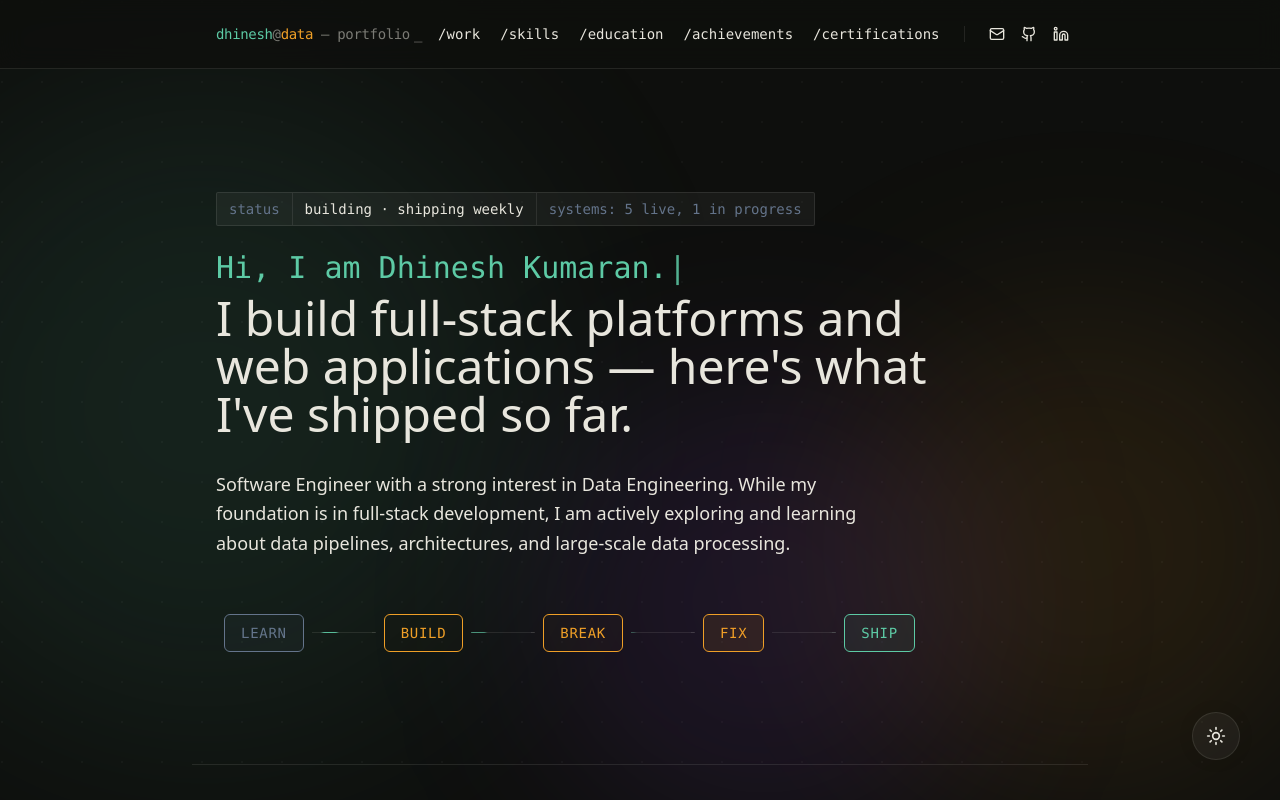
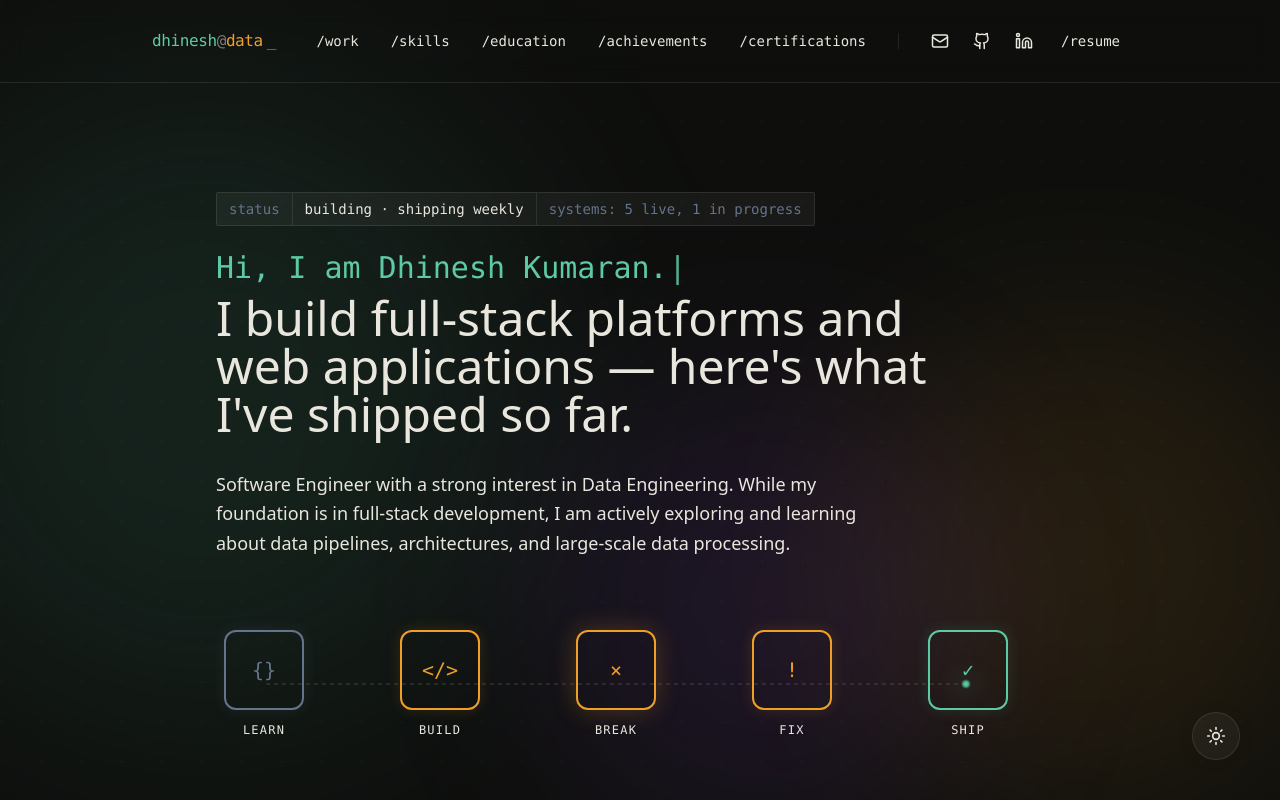
Before and after one commit to Dhineshkumaran/Portfolio, a Next.js app: page / in a window 1280 px wide. Shown: the top 800 px of the page. Built offline with nearby package versions, Linux system fonts and the light colour scheme.

Commit message:
New improvements

```diff
--- a/app/page.tsx
+++ b/app/page.tsx
@@ -6,6 +6,7 @@ import Education from '../components/Education';
 import Achievements from '../components/Achievements';
 import Certifications from '../components/Certifications';
 import Stats from '../components/Stats';
+import FadeIn from '../components/FadeIn';
 import { projects } from '../lib/projects';
 
 export default function Home() {
@@ -14,16 +15,21 @@ export default function Home() {
       <AnimatedBackground />
 
       <div className="relative z-10">
+        <FadeIn>
           <Hero />
+        </FadeIn>
 
+        <FadeIn>
           <section className="py-16 max-w-4xl mx-auto px-6 border-t border-border scroll-mt-32" id="work">
             <h2 className="font-mono text-xl text-foreground mb-8">
                 <span className="text-teal">#</span> professional_work
             </h2>
 
             <div className="space-y-4 mb-12">
-              {projects.filter(p => p.category === 'professional').map((project) => (
-                  <JobCard key={project.name} project={project} />
+                {projects.filter(p => p.category === 'professional').map((project, i) => (
+                    <FadeIn key={project.name} delay={i * 0.1}>
+                        <JobCard project={project} />
+                    </FadeIn>
                 ))}
             </div>
 
@@ -32,17 +38,20 @@ export default function Home() {
             </h2>
 
             <div className="space-y-4">
-              {projects.filter(p => p.category === 'personal').map((project) => (
-                  <JobCard key={project.name} project={project} />
+                {projects.filter(p => p.category === 'personal').map((project, i) => (
+                    <FadeIn key={project.name} delay={i * 0.1}>
+                        <JobCard project={project} />
+                    </FadeIn>
                 ))}
             </div>
           </section>
+        </FadeIn>
 
-        <SkillsArchitecture />
-        <Education />
-        <Achievements />
-        <Certifications />
-        <Stats />
+        <FadeIn><SkillsArchitecture /></FadeIn>
+        <FadeIn><Education /></FadeIn>
+        <FadeIn><Achievements /></FadeIn>
+        <FadeIn><Certifications /></FadeIn>
+        <FadeIn><Stats /></FadeIn>
       </div>
     </div>
   );
--- a/components/AnimatedBackground.tsx
+++ b/components/AnimatedBackground.tsx
@@ -1,10 +1,13 @@
 "use client";
 
-import { motion } from 'framer-motion';
+import { motion, useScroll, useTransform } from 'framer-motion';
 import { useEffect, useState } from 'react';
 
 export default function AnimatedBackground() {
     const [mousePosition, setMousePosition] = useState({ x: 0, y: 0 });
+    const { scrollY } = useScroll();
+    const y1 = useTransform(scrollY, [0, 2000], [0, 400]);
+    const y2 = useTransform(scrollY, [0, 2000], [0, -300]);
 
     useEffect(() => {
         const handleMouseMove = (e: MouseEvent) => {
@@ -29,20 +32,18 @@ export default function AnimatedBackground() {
                 className="absolute w-[40rem] h-[40rem] rounded-full bg-[#5DCAA5]/10 blur-[120px]"
                 animate={{
                     x: (mousePosition.x - (typeof window !== 'undefined' ? window.innerWidth : 1000) / 2) * -0.02,
-                    y: (mousePosition.y - (typeof window !== 'undefined' ? window.innerHeight : 800) / 2) * -0.02,
                 }}
                 transition={{ type: "tween", duration: 1 }}
-                style={{ top: '10%', left: '-10%' }}
+                style={{ top: '10%', left: '-10%', y: y1 }}
             />
 
             <motion.div
                 className="absolute w-[30rem] h-[30rem] rounded-full bg-[#EF9F27]/10 blur-[100px]"
                 animate={{
                     x: (mousePosition.x - (typeof window !== 'undefined' ? window.innerWidth : 1000) / 2) * 0.03,
-                    y: (mousePosition.y - (typeof window !== 'undefined' ? window.innerHeight : 800) / 2) * 0.03,
                 }}
                 transition={{ type: "tween", duration: 1 }}
-                style={{ bottom: '0%', right: '-5%' }}
+                style={{ bottom: '0%', right: '-5%', y: y2 }}
             />
 
             {/* Subtle floating ambient particles */}
--- /dev/null
+++ b/components/FadeIn.tsx
@@ -0,0 +1,36 @@
+"use client";
+
+import { motion } from "framer-motion";
+import { ReactNode } from "react";
+
+interface FadeInProps {
+    children: ReactNode;
+    delay?: number;
+    className?: string;
+    direction?: "up" | "down" | "left" | "right" | "none";
+}
+
+export default function FadeIn({ children, delay = 0, className = "", direction = "up" }: FadeInProps) {
+    const directionOffset = {
+        up: 40,
+        down: -40,
+        left: 40,
+        right: -40,
+        none: 0
+    };
+
+    const initialY = direction === "up" || direction === "down" ? directionOffset[direction] : 0;
+    const initialX = direction === "left" || direction === "right" ? directionOffset[direction] : 0;
+
+    return (
+        <motion.div
+            initial={{ opacity: 0, y: initialY, x: initialX }}
+            whileInView={{ opacity: 1, y: 0, x: 0 }}
+            viewport={{ once: true, margin: "-100px" }}
+            transition={{ duration: 0.7, ease: [0.21, 0.47, 0.32, 0.98], delay }}
+            className={className}
+        >
+            {children}
+        </motion.div>
+    );
+}
--- a/components/Nav.tsx
+++ b/components/Nav.tsx
@@ -1,53 +1,148 @@
 "use client";
 
 import Link from 'next/link';
-import { Github, Linkedin, Mail } from 'lucide-react';
+import { Github, Linkedin, Mail, Menu, X } from 'lucide-react';
+import { motion, useMotionValue, useSpring, useTransform } from 'framer-motion';
+import { useRef, ReactNode, useState } from 'react';
+
+function MagneticLink({ children }: { children: ReactNode }) {
+    const ref = useRef<HTMLDivElement>(null);
+    const x = useMotionValue(0);
+    const y = useMotionValue(0);
+
+    const mouseXSpring = useSpring(x, { stiffness: 150, damping: 15, mass: 0.1 });
+    const mouseYSpring = useSpring(y, { stiffness: 150, damping: 15, mass: 0.1 });
+
+    const handleMouse = (e: React.MouseEvent) => {
+        const { clientX, clientY } = e;
+        const { height, width, left, top } = ref.current!.getBoundingClientRect();
+        const middleX = clientX - (left + width / 2);
+        const middleY = clientY - (top + height / 2);
+        x.set(middleX * 0.3); // Magnetic pull strength
+        y.set(middleY * 0.3);
+    };
+
+    const reset = () => {
+        x.set(0);
+        y.set(0);
+    };
+
+    return (
+        <motion.div
+            ref={ref}
+            onMouseMove={handleMouse}
+            onMouseLeave={reset}
+            animate={{ x: 0, y: 0 }}
+            style={{ x: mouseXSpring, y: mouseYSpring }}
+            className="cursor-pointer"
+        >
+            {children}
+        </motion.div>
+    );
+}
 
 export default function Nav() {
+    const [isMobileMenuOpen, setIsMobileMenuOpen] = useState(false);
+
+    const navLinks = [
+        { href: "#work", label: "/work" },
+        { href: "#skills", label: "/skills" },
+        { href: "#education", label: "/education" },
+        { href: "#achievements", label: "/achievements" },
+        { href: "#certifications", label: "/certifications" },
+    ];
 
     return (
-        <nav className="w-full py-6 border-b border-border fixed top-0 left-0 right-0 z-50 bg-navBg backdrop-blur-md">
-            <div className="max-w-4xl mx-auto px-6 flex flex-row items-center justify-between gap-4 overflow-x-auto [&::-webkit-scrollbar]:hidden [-ms-overflow-style:none] [scrollbar-width:none]">
-                <div className="font-mono text-sm tracking-tight text-foreground whitespace-nowrap">
-                    <span className="text-teal">dhinesh</span><span className="opacity-50">@</span><span className="text-amber">data</span> <span className="opacity-50">— portfolio</span>
+        <nav className="w-full py-4 md:py-6 border-b border-border fixed top-0 left-0 right-0 z-50 bg-navBg/95 backdrop-blur-md">
+            <div className="max-w-5xl mx-auto px-6 flex flex-row items-center justify-between gap-4">
+                <div className="font-mono text-sm md:text-base tracking-tight text-foreground whitespace-nowrap z-50">
+                    <span className="text-teal">dhinesh</span><span className="opacity-50">@</span><span className="text-amber">data</span>
                     <span className="animate-pulse ml-1 opacity-70">_</span>
                 </div>
 
-                <div className="flex flex-row items-center gap-3 md:gap-5 font-mono text-xs md:text-sm whitespace-nowrap pr-4">
-                    <Link href="#work" className="text-foreground/70 hover:text-foreground transition-colors">
-                        /work
-                    </Link>
-                    <Link href="#skills" className="text-foreground/70 hover:text-foreground transition-colors">
-                        /skills
-                    </Link>
-                    <Link href="#education" className="text-foreground/70 hover:text-foreground transition-colors">
-                        /education
-                    </Link>
-                    <Link href="#achievements" className="text-foreground/70 hover:text-foreground transition-colors">
-                        /achievements
-                    </Link>
-                    <Link href="#certifications" className="text-foreground/70 hover:text-foreground transition-colors">
-                        /certifications
-                    </Link>
+                {/* Desktop Navigation */}
+                <div className="hidden lg:flex flex-row items-center gap-4 font-mono text-sm whitespace-nowrap">
+                    {navLinks.map(link => (
+                        <MagneticLink key={link.href}>
+                            <Link href={link.href} className="text-foreground/70 hover:text-foreground transition-colors px-2 py-1 block">
+                                {link.label}
+                            </Link>
+                        </MagneticLink>
+                    ))}
 
-                    <div className="w-px h-4 bg-border mx-1"></div>
+                    <div className="w-px h-4 bg-border mx-2"></div>
 
-                    <div className="flex items-center gap-4">
-                        <a href="mailto:dhineshkumaran2004@outlook.com" aria-label="Email" className="text-foreground/70 hover:text-foreground transition-colors">
-                            <Mail size={16} />
-                        </a>
-                        <a href="https://github.com/Dhineshkumaran" target="_blank" rel="noopener noreferrer" aria-label="GitHub" className="text-foreground/70 hover:text-teal transition-colors">
-                            <Github size={16} />
-                        </a>
-                        <a href="https://linkedin.com/in/dhineshkumaran" target="_blank" rel="noopener noreferrer" aria-label="LinkedIn" className="text-foreground/70 hover:text-teal transition-colors">
-                            <Linkedin size={16} />
-                        </a>
-                        <a href="/resume.pdf" target="_blank" rel="noopener noreferrer" className="text-foreground/70 hover:text-amber transition-colors ml-1">
-                            /resume
-                        </a>
+                    <div className="flex items-center gap-2">
+                        <MagneticLink>
+                            <a href="mailto:dhineshkumaran2004@outlook.com" aria-label="Email" className="text-foreground/70 hover:text-foreground transition-colors p-2 block">
+                                <Mail size={18} />
+                            </a>
+                        </MagneticLink>
+                        <MagneticLink>
+                            <a href="https://github.com/Dhineshkumaran" target="_blank" rel="noopener noreferrer" aria-label="GitHub" className="text-foreground/70 hover:text-teal transition-colors p-2 block">
+                                <Github size={18} />
+                            </a>
+                        </MagneticLink>
+                        <MagneticLink>
+                            <a href="https://linkedin.com/in/dhineshkumaran" target="_blank" rel="noopener noreferrer" aria-label="LinkedIn" className="text-foreground/70 hover:text-teal transition-colors p-2 block">
+                                <Linkedin size={18} />
+                            </a>
+                        </MagneticLink>
+                        <MagneticLink>
+                            <a href="/resume.pdf" target="_blank" rel="noopener noreferrer" className="text-foreground/70 hover:text-amber transition-colors ml-1 px-2 py-1 block">
+                                /resume
+                            </a>
+                        </MagneticLink>
                     </div>
                 </div>
+
+                {/* Mobile Menu Button */}
+                <button
+                    className="lg:hidden text-foreground/70 hover:text-foreground p-2 z-50"
+                    onClick={() => setIsMobileMenuOpen(!isMobileMenuOpen)}
+                >
+                    {isMobileMenuOpen ? <X size={24} /> : <Menu size={24} />}
+                </button>
             </div>
+
+            {/* Mobile Dropdown Menu */}
+            {isMobileMenuOpen && (
+                <motion.div
+                    initial={{ opacity: 0, y: -20 }}
+                    animate={{ opacity: 1, y: 0 }}
+                    className="lg:hidden absolute top-full left-0 right-0 bg-background border-b border-border shadow-xl p-6 font-mono text-sm"
+                >
+                    <div className="flex flex-col gap-4">
+                        {navLinks.map(link => (
+                            <Link
+                                key={link.href}
+                                href={link.href}
+                                onClick={() => setIsMobileMenuOpen(false)}
+                                className="text-foreground/70 hover:text-foreground transition-colors"
+                            >
+                                {link.label}
+                            </Link>
+                        ))}
+
+                        <div className="w-full h-px bg-border my-2"></div>
+
+                        <div className="flex flex-col gap-4">
+                            <a href="mailto:dhineshkumaran2004@outlook.com" className="flex items-center gap-3 text-foreground/70 hover:text-foreground">
+                                <Mail size={16} /> Email Me
+                            </a>
+                            <a href="https://github.com/Dhineshkumaran" target="_blank" rel="noopener noreferrer" className="flex items-center gap-3 text-foreground/70 hover:text-teal">
+                                <Github size={16} /> GitHub
+                            </a>
+                            <a href="https://linkedin.com/in/dhineshkumaran" target="_blank" rel="noopener noreferrer" className="flex items-center gap-3 text-foreground/70 hover:text-teal">
+                                <Linkedin size={16} /> LinkedIn
+                            </a>
+                            <a href="/resume.pdf" target="_blank" rel="noopener noreferrer" className="flex items-center gap-3 text-foreground/70 hover:text-amber">
+                                <span className="w-4 text-center">/</span> Resume
+                            </a>
+                        </div>
+                    </div>
+                </motion.div>
+            )}
         </nav>
     );
 }
--- a/components/PipelineDiagram.tsx
+++ b/components/PipelineDiagram.tsx
@@ -2,55 +2,87 @@ import { motion } from 'framer-motion';
 
 export default function PipelineDiagram() {
     const stages = [
-        { label: 'Learn', status: 'learning' },
-        { label: 'Build', status: 'in-progress' },
-        { label: 'Break', status: 'amber' },
-        { label: 'Fix', status: 'in-progress' },
-        { label: 'Ship', status: 'passed' }
+        { label: 'Learn', status: 'learning', icon: '{}' },
+        { label: 'Build', status: 'in-progress', icon: '</>' },
+        { label: 'Break', status: 'amber', icon: '×' },
+        { label: 'Fix', status: 'in-progress', icon: '!' },
+        { label: 'Ship', status: 'passed', icon: '✓' }
     ];
 
     const getColors = (status: string) => {
         switch(status) {
-            case 'passed': return 'border-teal text-teal bg-teal/5';
-            case 'in-progress': return 'border-amber text-amber bg-amber/5';
-            case 'amber': return 'border-amber text-amber bg-amber/10'; // Slightly more intense
+            case 'passed': return 'border-teal text-teal bg-teal/5 shadow-[0_0_15px_rgba(93,202,165,0.15)]';
+            case 'in-progress': return 'border-amber text-amber bg-amber/5 shadow-[0_0_15px_rgba(239,159,39,0.15)]';
+            case 'amber': return 'border-amber text-amber bg-amber/10 shadow-[0_0_25px_rgba(239,159,39,0.25)]';
             case 'learning':
-            default: return 'border-slateBlue text-slateBlue bg-slateBlue/5';
+            default: return 'border-slateBlue text-slateBlue bg-slateBlue/5 shadow-[0_0_15px_rgba(100,116,139,0.15)]';
         }
     };
 
     return (
-        <div className="w-full py-8 mt-4 overflow-x-auto no-scrollbar">
-            <div className="flex items-center min-w-max px-2">
+        <div className="w-full py-12 mt-4 overflow-x-auto no-scrollbar relative">
+            {/* SVG Background Path for Data Flow */}
+            <svg className="absolute top-1/2 left-0 w-[800px] h-24 -translate-y-1/2 pointer-events-none z-0 hidden md:block" style={{ minWidth: '800px' }}>
+                <motion.path
+                    d="M 50 48 L 750 48"
+                    stroke="rgba(232, 230, 221, 0.1)"
+                    strokeWidth="2"
+                    fill="none"
+                    strokeDasharray="4 4"
+                />
+
+                {/* Flowing animated data packets (circles on the line) */}
+                {[0, 1, 2].map((i) => (
+                    <motion.circle
+                        key={i}
+                        cx="50"
+                        cy="48"
+                        r="3"
+                        fill="#5DCAA5"
+                        initial={{ pathLength: 0, opacity: 0 }}
+                        animate={{
+                            cx: ["50", "750"],
+                            opacity: [0, 1, 1, 0]
+                        }}
+                        transition={{
+                            duration: 3,
+                            repeat: Infinity,
+                            ease: "linear",
+                            delay: i * 1
+                        }}
+                        className="blur-[1px]"
+                    />
+                ))}
+            </svg>
+
+            <div className="flex items-center justify-between min-w-max px-2 relative z-10 w-full md:w-[800px]">
                 {stages.map((stage, idx) => (
-                    <div key={stage.label} className="flex items-center">
-                        <div className={`px-4 py-2 border rounded-md font-mono text-sm uppercase tracking-wider ${getColors(stage.status)} relative overflow-hidden group`}>
+                    <motion.div
+                        key={stage.label}
+                        className="flex flex-col items-center gap-3 relative"
+                        initial={{ opacity: 0, y: 20 }}
+                        whileInView={{ opacity: 1, y: 0 }}
+                        viewport={{ once: true }}
+                        transition={{ delay: idx * 0.15, type: "spring", stiffness: 300 }}
+                    >
+                        <motion.div
+                            whileHover={{ scale: 1.1, y: -5 }}
+                            className={`w-16 h-16 md:w-20 md:h-20 border-2 rounded-xl font-mono text-xl flex items-center justify-center backdrop-blur-md ${getColors(stage.status)} relative overflow-hidden group transition-all duration-300`}
+                        >
+                            <span className="relative z-10">{stage.icon}</span>
+
+                            {/* Inner node scan effect */}
+                            <motion.div
+                                className="absolute inset-0 bg-gradient-to-b from-transparent via-current to-transparent opacity-0 group-hover:opacity-20"
+                                animate={{ y: ['-100%', '100%'] }}
+                                transition={{ duration: 1.5, repeat: Infinity, ease: "linear" }}
+                            />
+                        </motion.div>
+
+                        <div className="font-mono text-xs uppercase tracking-widest text-foreground/70">
                             {stage.label}
-                            {/* Inner node data flash effect */}
-                            <motion.div
-                                className="absolute inset-0 bg-current opacity-0"
-                                animate={{ opacity: [0, 0.1, 0] }}
-                                transition={{ duration: 2, repeat: Infinity, delay: idx * 0.5 }}
-                            />
                         </div>
-                        {idx < stages.length - 1 && (
-                            <div className="w-8 md:w-16 h-px bg-border mx-2 relative overflow-hidden flex items-center">
-                                {/* Flowing data packet animation */}
-                                <motion.div
-                                    className="h-1 w-4 rounded-full bg-teal blur-[1px]"
-                                    initial={{ x: -20, opacity: 0 }}
-                                    animate={{ x: 60, opacity: [0, 1, 1, 0] }}
-                                    transition={{
-                                        duration: 1.5,
-                                        repeat: Infinity,
-                                        ease: "linear",
-                                        delay: idx * 0.2
-                                    }}
-                                />
-                                <div className="absolute right-0 top-1/2 -translate-y-1/2 border-t-4 border-t-transparent border-b-4 border-b-transparent border-l-4 border-l-border"></div>
-                            </div>
-                        )}
-                    </div>
+                    </motion.div>
                 ))}
             </div>
         </div>
```
Also changed, not shown: components/JobCard.tsx (+33 -8 lines). Lines whose indentation alone changed are shown as unchanged.
